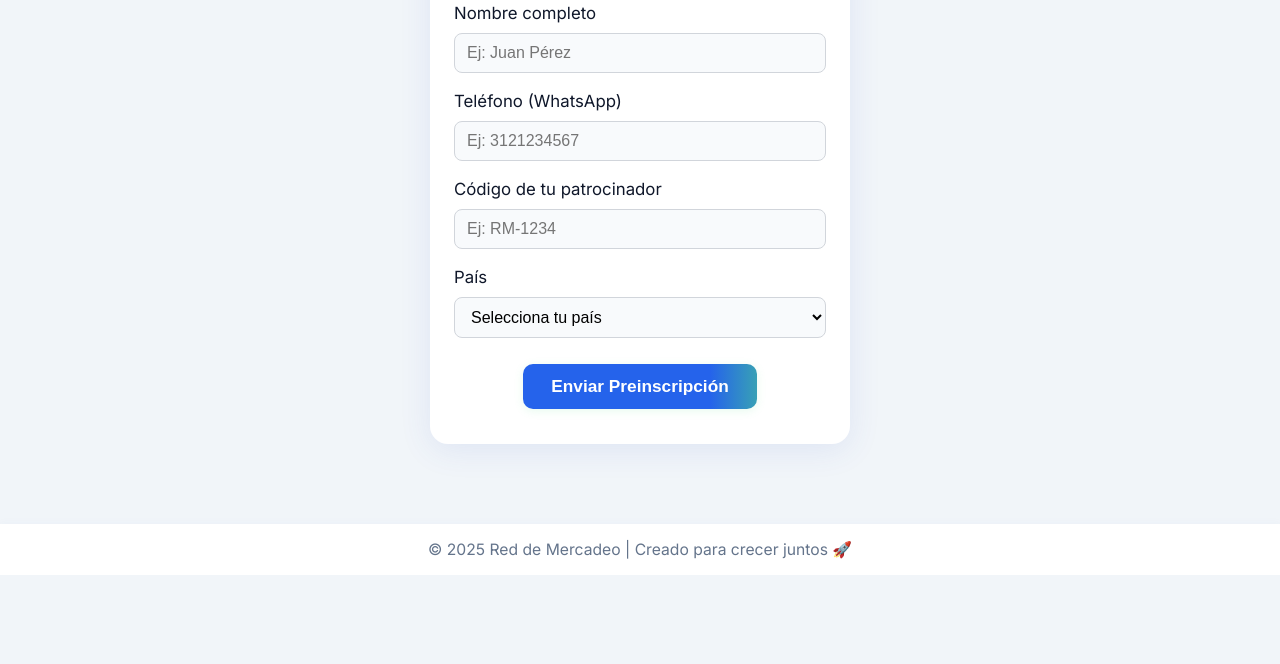
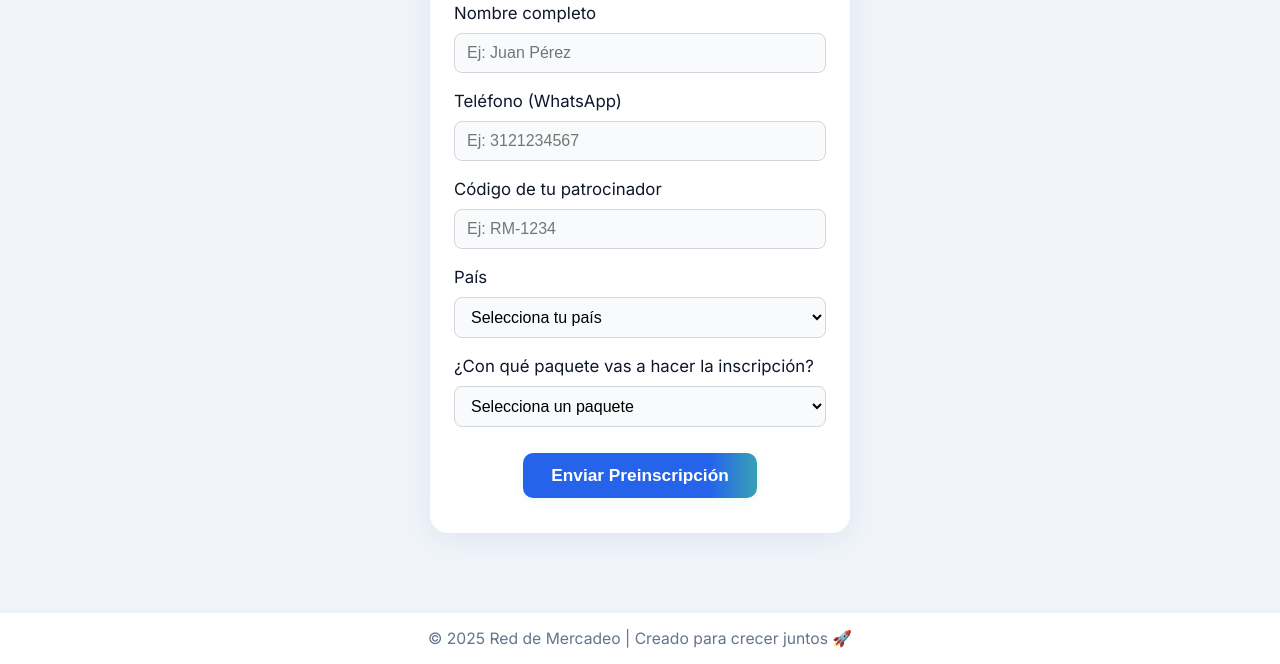
Before and after one commit to duvamols/Red-Binaria, a plain HTML site: page Index.html in a window 1280 px wide. Shown: the part 232-896 px from the top of the page. Before the commit the page ends 807 px from the top, so only its background shows below. Drawn offline with Linux system fonts and the light colour scheme.

Commit message:
Index.html

```diff
--- a/Index.html
+++ b/Index.html
@@ -6,6 +6,7 @@
     <title>Red de Acción Masiva | Preinscripción</title>
     <link href="https://fonts.googleapis.com/css2?family=Inter:wght@400;700&display=swap" rel="stylesheet">
     <style>
+        /* ... (ESTILOS IGUAL QUE ANTES) ... */
         :root {
             --primary: #2563eb;
             --primary-light: #60a5fa;
@@ -195,6 +196,14 @@
                     <option value="Venezuela">Venezuela</option>
                 </select>
 
+                <label for="paquete">¿Con qué paquete vas a hacer la inscripción?</label>
+                <select id="paquete" name="paquete" required>
+                    <option value="">Selecciona un paquete</option>
+                    <option value="Paquete Inicio|60">Inicio - 60 puntos</option>
+                    <option value="Paquete Empresario|120">Empresario - 120 puntos</option>
+                    <option value="Paquete Premium|240">Premium - 240 puntos</option>
+                </select>
+
                 <button type="submit" id="enviarBtn">Enviar Preinscripción</button>
             </form>
             <div id="codigoGenerado">
@@ -218,14 +227,19 @@
             const telefono = document.getElementById('telefono').value.trim();
             const patrocinador = document.getElementById('patrocinador').value.trim();
             const pais = document.getElementById('pais').value;
+            const paqueteRaw = document.getElementById('paquete').value;
             const btn = document.getElementById('enviarBtn');
             const msgError = document.getElementById('msgError');
             msgError.textContent = '';
 
-            if(nombre === '' || telefono === '' || patrocinador === '' || pais === ''){
+            if(nombre === '' || telefono === '' || patrocinador === '' || pais === '' || paqueteRaw === ''){
                 msgError.textContent = 'Por favor, completa todos los campos.';
                 return;
             }
+
+            // Separar nombre y puntos del paquete
+            const [paquete, puntos] = paqueteRaw.split('|');
+
             // Prevenir doble envío
             enviando = true;
             btn.disabled = true;
@@ -239,6 +253,8 @@
                 telefono,
                 patrocinador,
                 pais,
+                paquete,
+                puntos,
                 codigoAsignado: codigoNuevo
             };
 
```
